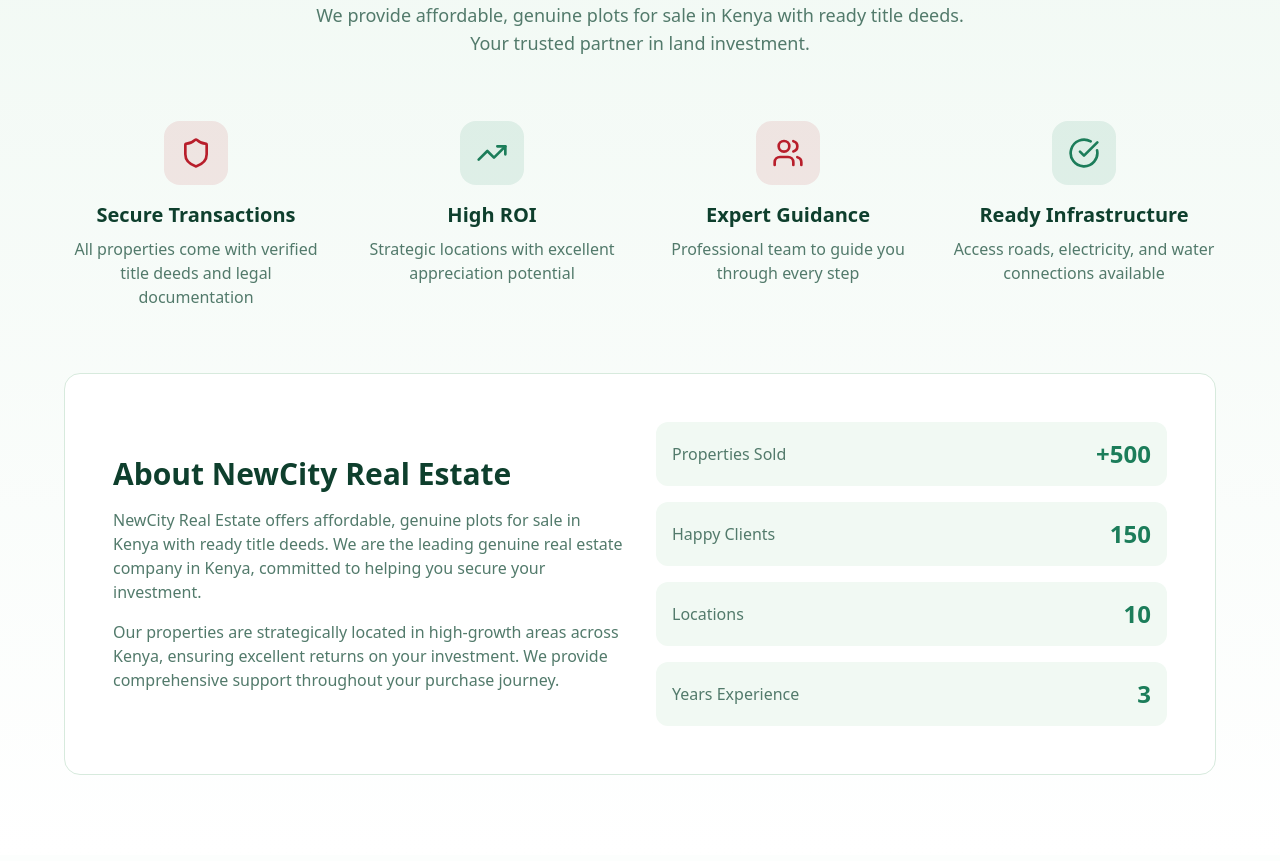
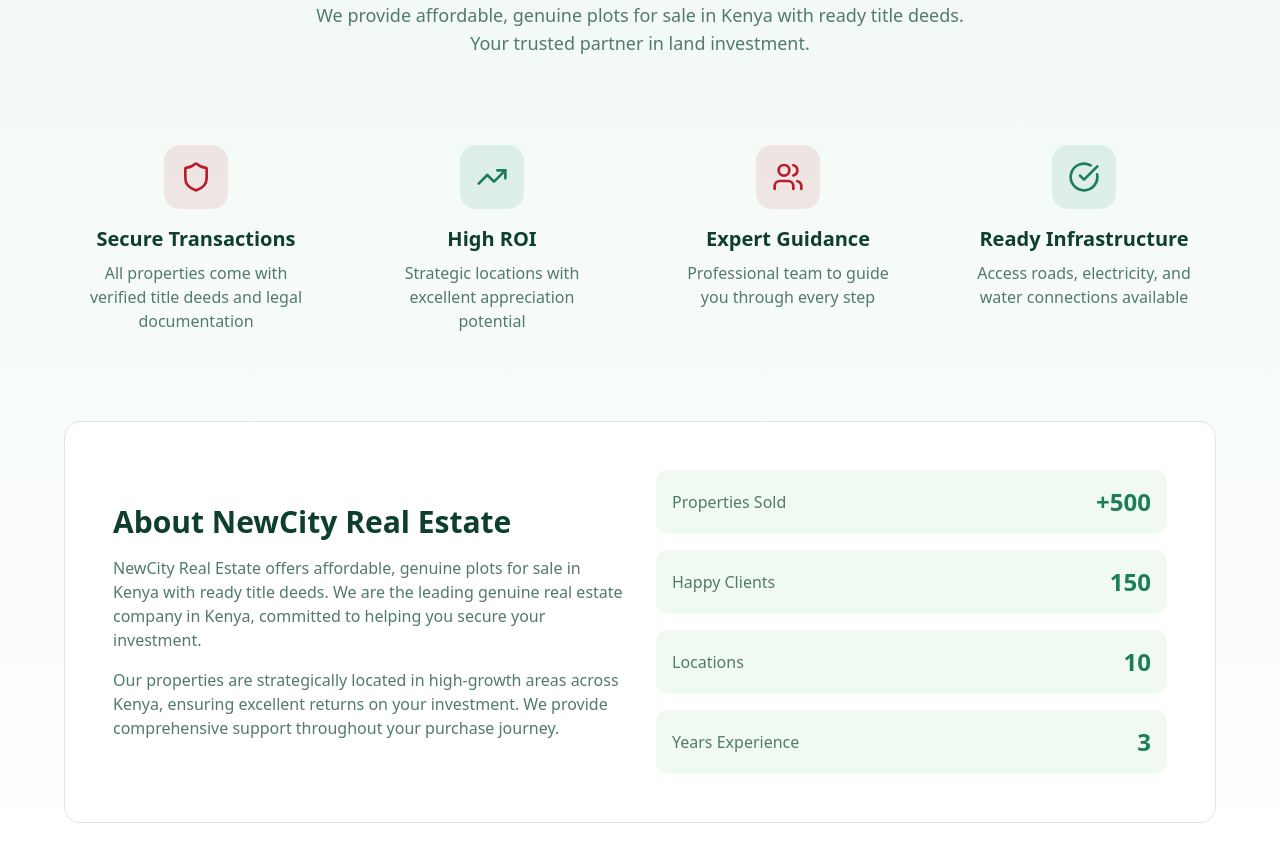
Before and after one commit to osundwacyril/newcity-site-spark, a React (Vite) app: page / in a window 1280 px wide. Shown: the part 2340-3201 px from the top of the page. Built offline with nearby package versions, Linux system fonts and the light colour scheme; the HTML template or start-up script is replaced by a standard one.

Commit message:
Refactor: Add hover effect to features

```diff
--- a/src/components/AboutSection.tsx
+++ b/src/components/AboutSection.tsx
@@ -44,7 +44,7 @@ export const AboutSection = () => {
               return (
                 <div
                   key={feature.title}
-                  className="text-center animate-fade-in"
+                  className={`text-center animate-fade-in group p-6 rounded-2xl transition-all duration-300 ${isRedFeature ? 'hover:bg-accent-red/10' : ''}`}
                   style={{ animationDelay: `${index * 0.1}s` }}
                 >
                   <div className={`inline-flex items-center justify-center w-16 h-16 ${isRedFeature ? 'bg-accent-red/10' : 'bg-primary/10'} rounded-2xl mb-4 group-hover:${isRedFeature ? 'bg-accent-red/20' : 'bg-primary/20'} transition-colors ${isRedFeature ? 'shadow-[var(--shadow-red-glow)]' : ''}`}>
```
